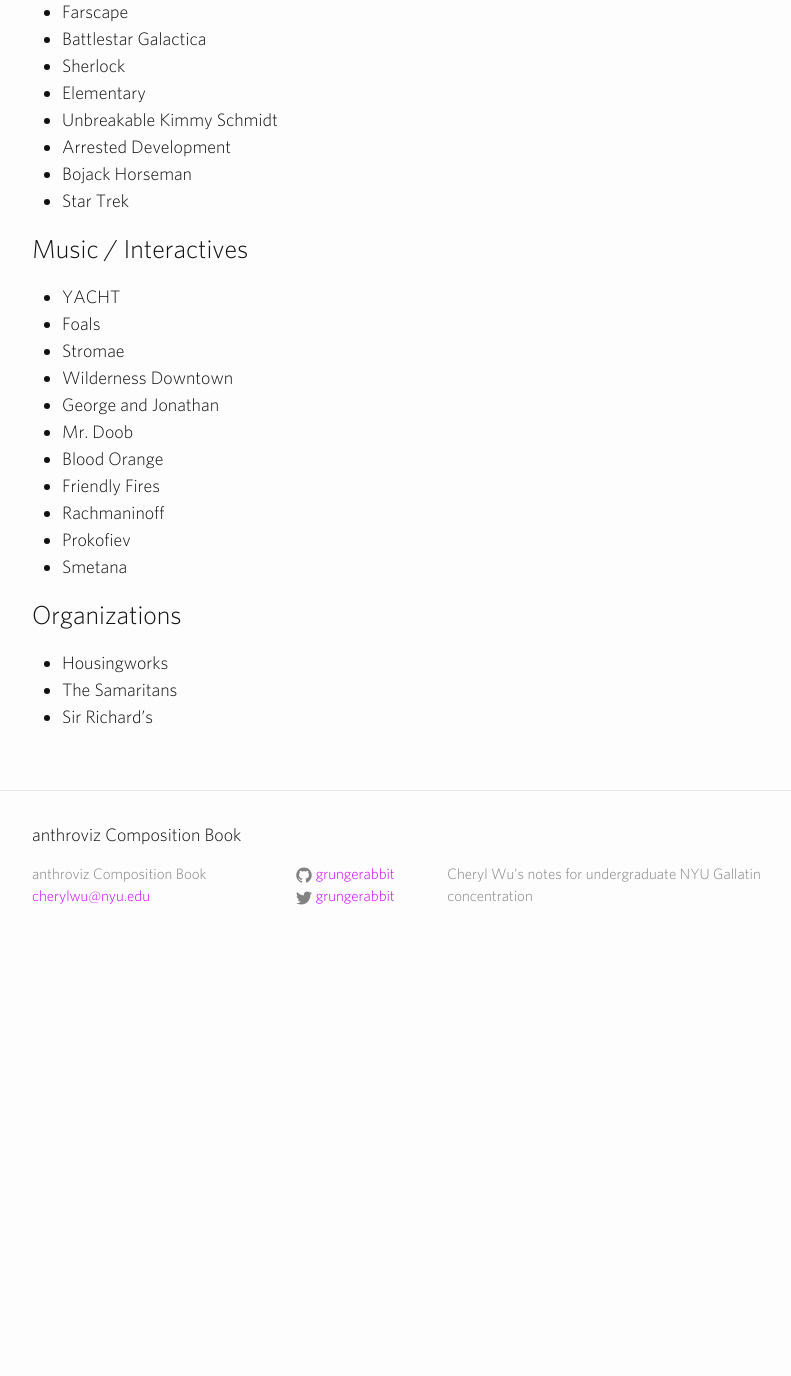
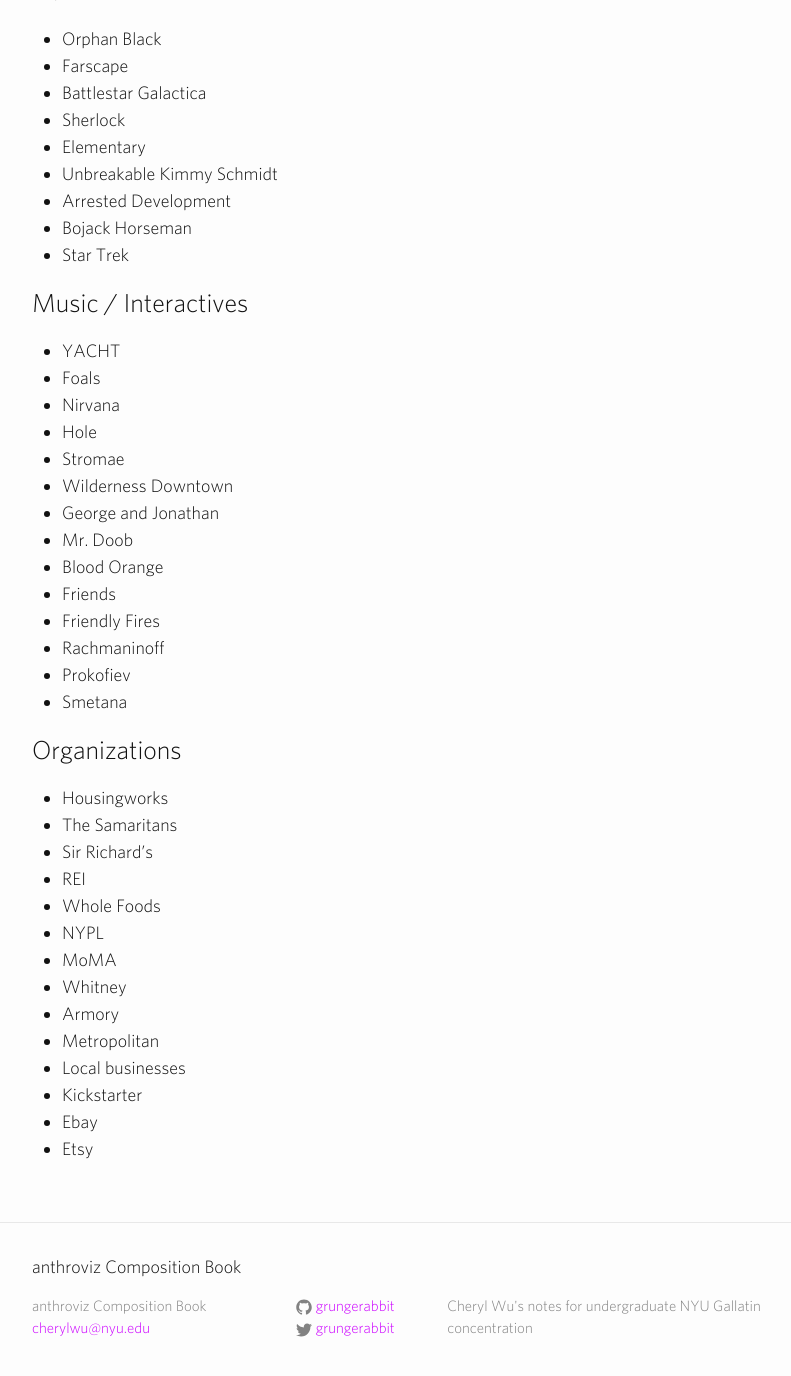
Before and after one commit to anthroviz/compbook, a Jekyll site: the page built from _posts/2015-10-08-sources.md, in a window 1280 px wide and 1400 px high, scrolled down 3805 px. Shown: the top 1376 px of the window, without its empty margins (238-1029 px from the left). Built offline with Jekyll 4.4.1, drawn with Linux system fonts in a browser that asks for light colours; nearby versions of some CDN libraries; before the commit the page ends 4773 px from its top, so only the background shows below that; some of the changed text lies outside the part shown.

Commit message:
more orgs

```diff
--- a/_posts/2015-10-08-sources.md
+++ b/_posts/2015-10-08-sources.md
@@ -153,11 +155,14 @@
 
 - YACHT
 - Foals
+- Nirvana
+- Hole
 - Stromae
 - Wilderness Downtown
 - George and Jonathan
 - Mr. Doob
 - Blood Orange
+- Friends
 - Friendly Fires
 - Rachmaninoff
 - Prokofiev
@@ -168,3 +173,14 @@
 - Housingworks
 - The Samaritans
 - Sir Richard's
+- REI
+- Whole Foods
+- NYPL
+- MoMA
+- Whitney
+- Armory
+- Metropolitan
+- Local businesses
+- Kickstarter
+- Ebay
+- Etsy
```
Also changed, not shown: other parts of _posts/2015-10-08-sources.md (+3 -1 lines).
